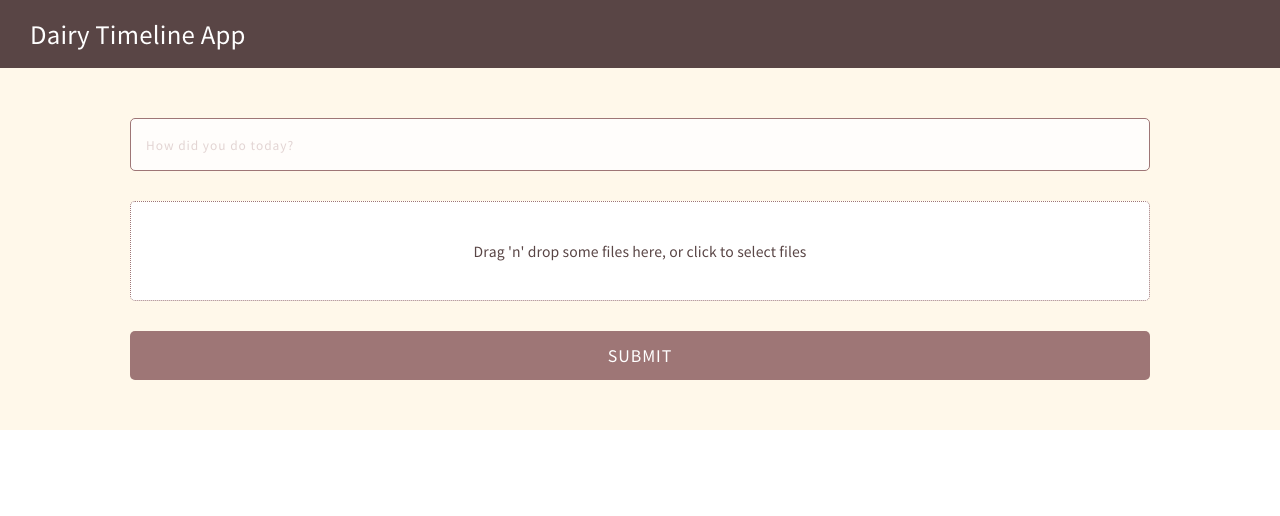
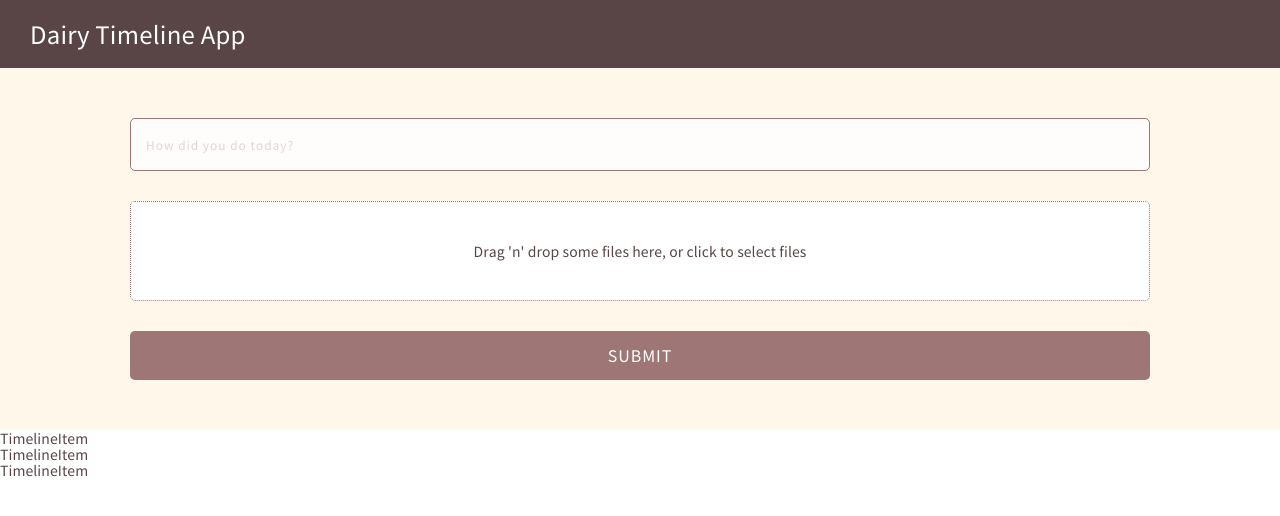
Before and after one commit to s-yoshiii/diary-timeline-app, a React (Vite) app: page / in a window 1280 px wide. Shown: the top 516 px of the page. Built offline with nearby package versions, Linux system fonts and the light colour scheme.

Commit message:
TimelineItemコンポーネント作成

```diff
--- a/src/App.tsx
+++ b/src/App.tsx
@@ -1,10 +1,12 @@
 import "./styles/style.scss";
 import Headbar from "./components/headbar/Headbar";
+import Timeline from "./components/timeline/Timeline";
 
 function App() {
   return (
     <div className="App">
       <Headbar />
+      <Timeline />
     </div>
   );
 }
--- /dev/null
+++ b/src/components/timeline/Timeline.tsx
@@ -0,0 +1,14 @@
+import React, { FC } from "react";
+import TimelineItem from "./TimelineItem";
+
+const Timeline: FC = () => {
+  return (
+    <div>
+      <TimelineItem />
+      <TimelineItem />
+      <TimelineItem />
+    </div>
+  );
+};
+
+export default Timeline;
--- /dev/null
+++ b/src/components/timeline/TimelineItem.tsx
@@ -0,0 +1,7 @@
+import React, { FC } from "react";
+
+const TimelineItem: FC = () => {
+  return <div>TimelineItem</div>;
+};
+
+export default TimelineItem;
```
